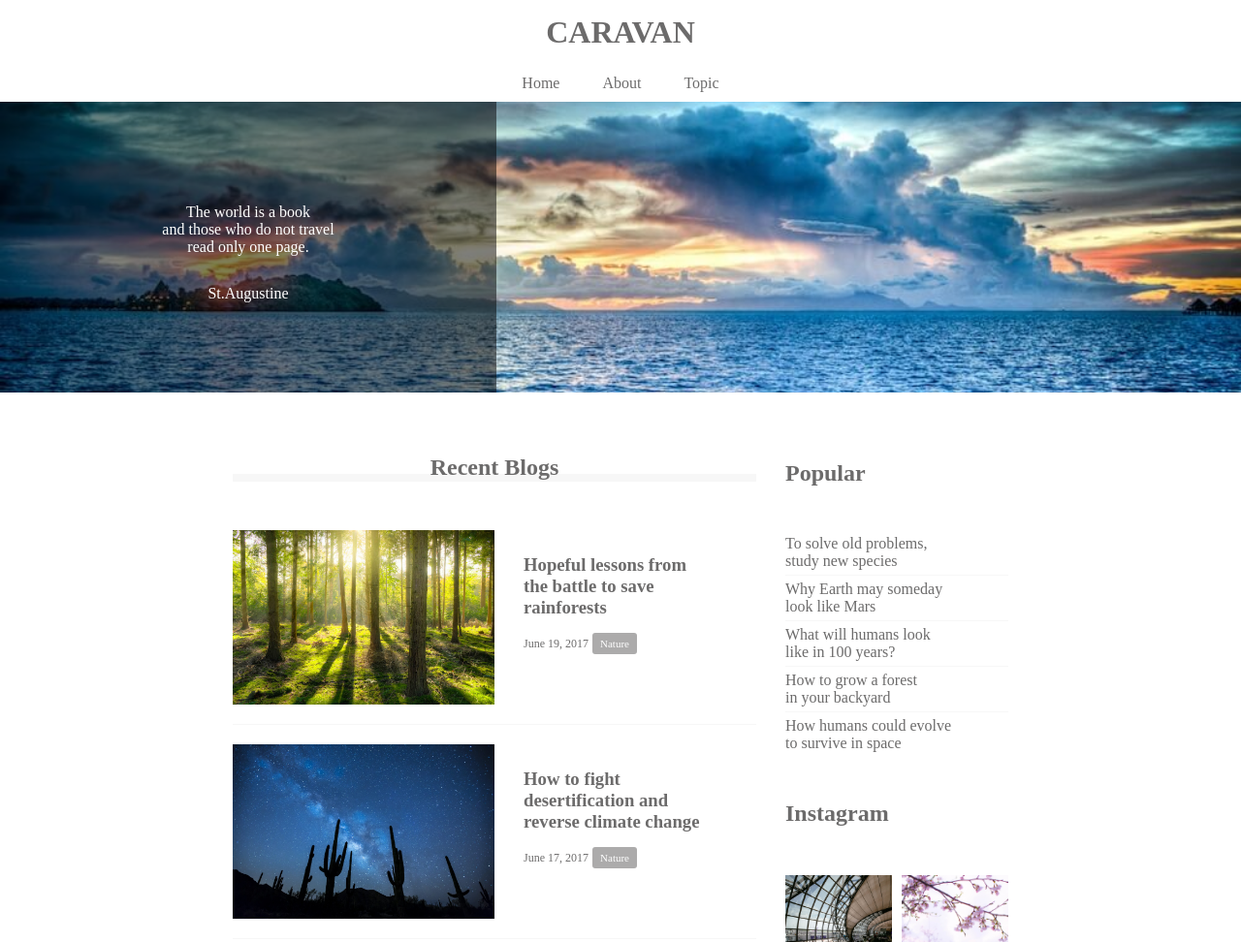
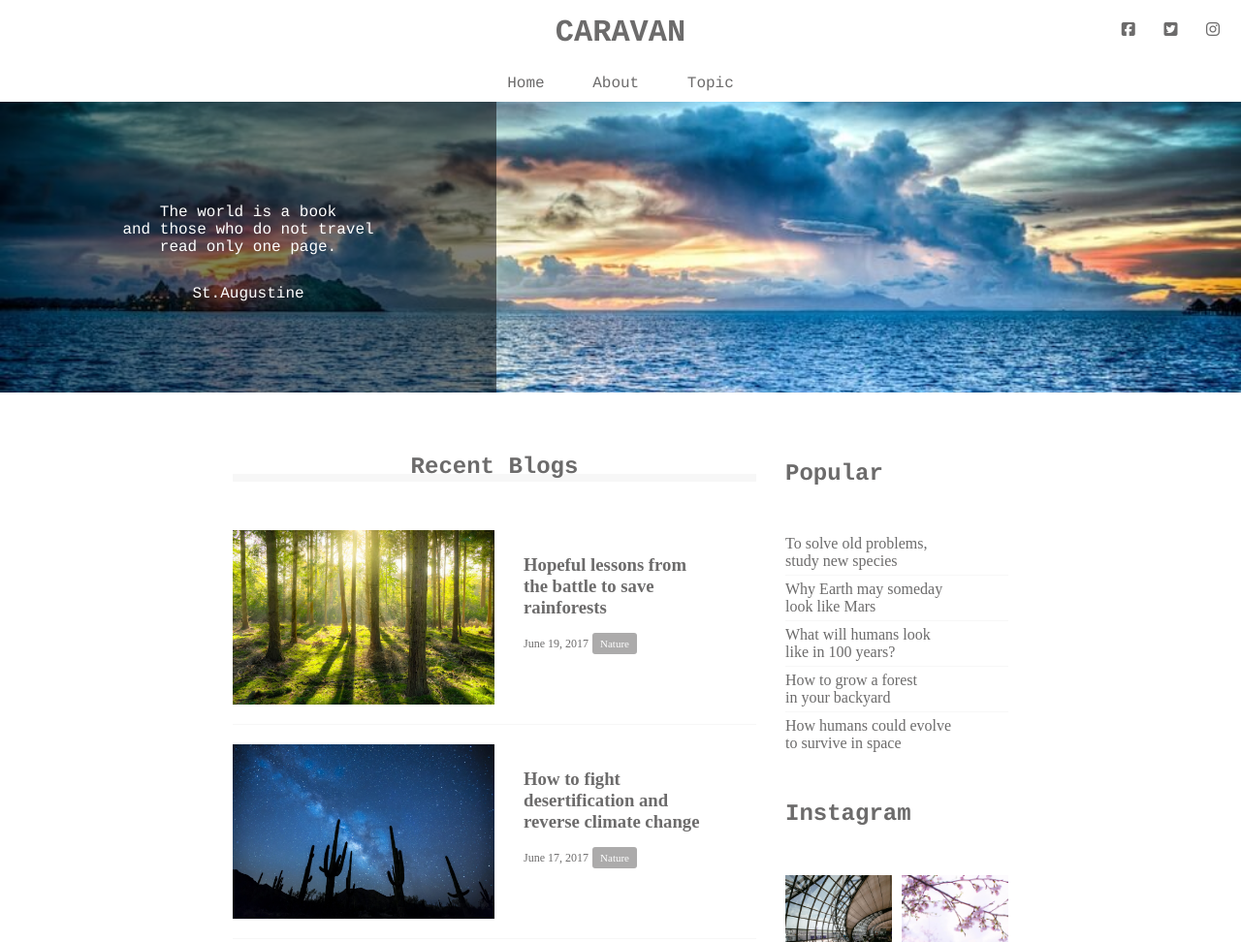
Before and after one commit to Masafumia/HTML-CSS, a plain HTML site: page caravan/index.html in a window 1280 px wide. Shown: the top 972 px of the page at 97% size. Drawn offline with Linux system fonts and the light colour scheme.

Commit message:
Finish 1-9

```diff
--- a/caravan/index.html
+++ b/caravan/index.html
@@ -2,7 +2,9 @@
 <html lang="ja">
   <head>
     <meta charset="UTF-8" />
-    <!-- CSSファイルの読み込み -->
+        <!-- FontAwesomeの読み込み -->
+    <script src="https://kit.fontawesome.com/659d6c4526.js" crossorigin="anonymous"></script>
+        <!-- CSSファイルの読み込み -->
     <link rel="stylesheet" href="style.css" />
     <title>CARAVAN</title>
   </head>
@@ -15,6 +17,12 @@
        CARAVAN
       </a>
      </h1>
+
+     <div class="social">
+      <i class="fab fa-facebook-square"></i>
+      <i class="fab fa-twitter-square"></i>
+      <i class="fab fa-instagram"></i>
+     </div>
     </header>
 
     <!-- navigation -->
--- a/caravan/style.css
+++ b/caravan/style.css
@@ -10,15 +10,31 @@ a {
    text-decoration:none;
 }
 
+header, nav, h2, .main-visual, footer {
+  font-family: Chalkduster, "Bradley Hand", Courier, "Segoe Print", sans-serif;
+}
+
 header {
   width: 90%; /* 横幅90% */
   padding: 15px 0;
   margin: 0 auto;
   text-align:center;
+  position:relativer;
+}
+
+.social i {
+  display: inline-block;
+  margin-left: 20px;
 }
 
 header .heading { /* headerタグ内のheadingクラスにのみ反映される */
   font-size: 32px;
+}
+
+.social {
+  position: absolute;
+  top: 22px;
+  right: 22px;
 }
 
 .nav-list {
```
